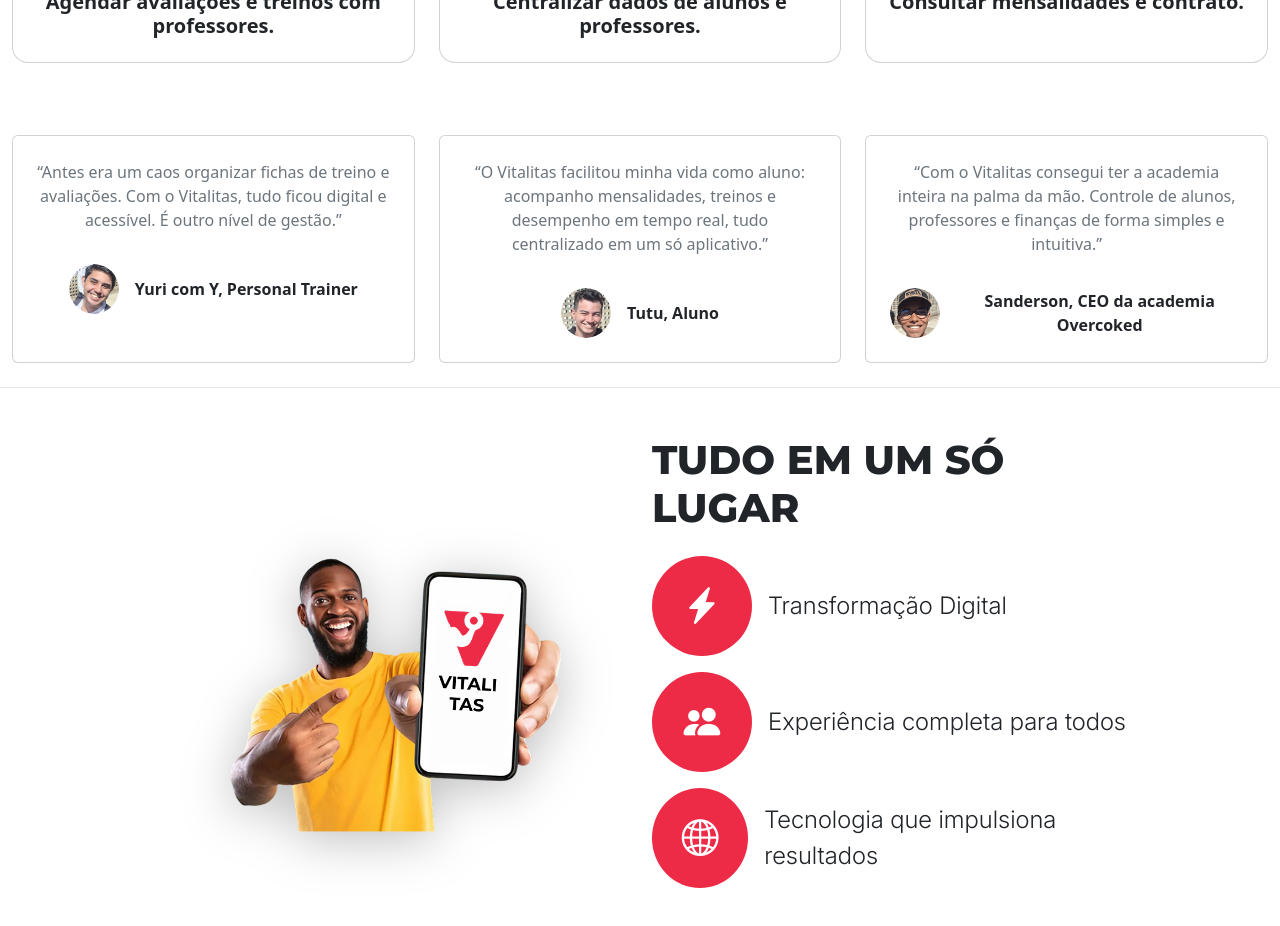
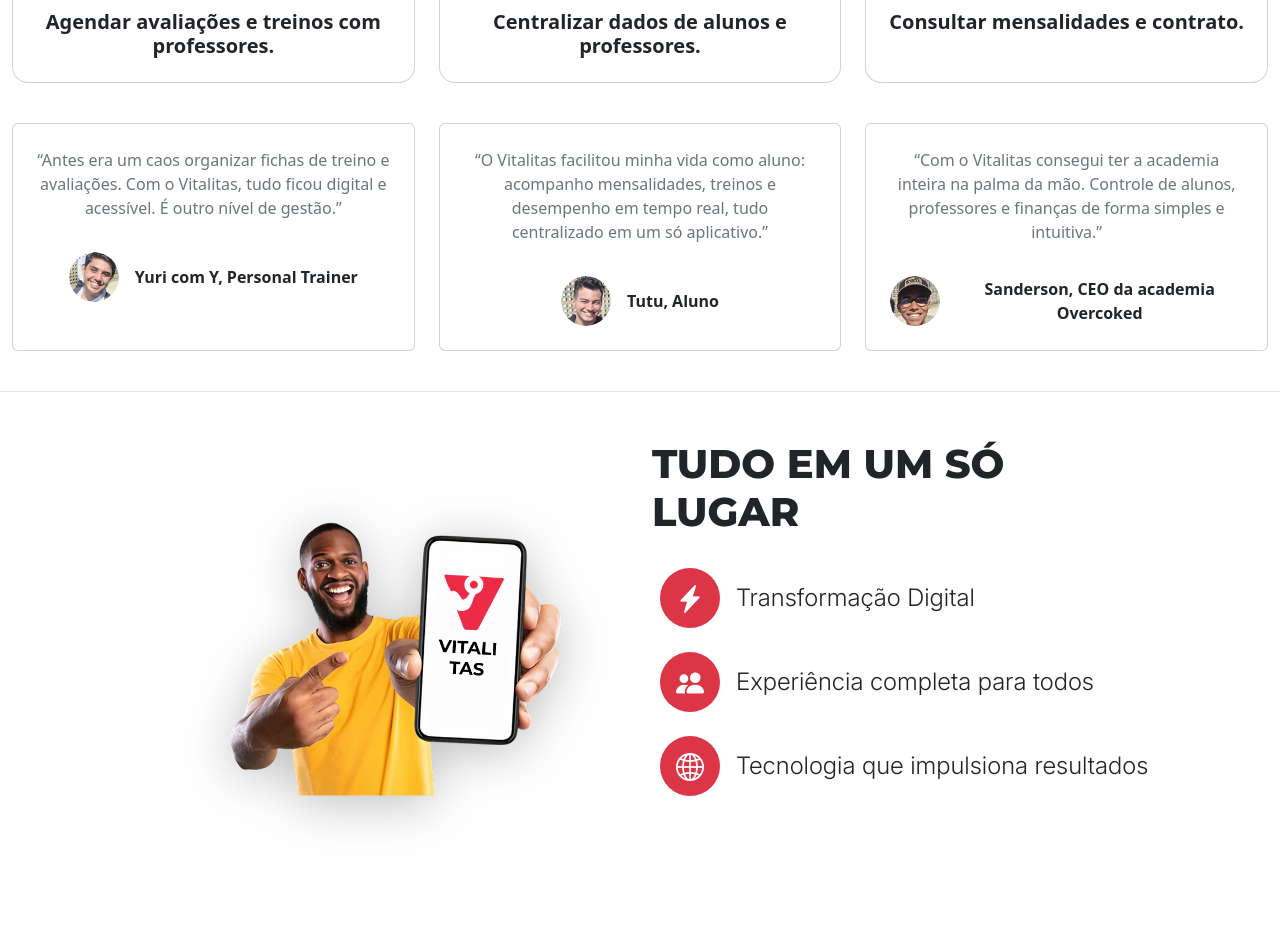
Before and after one commit to VitalitasPJT/vitalitas-frontend-app, a React (Vite) app: page / in a window 1280 px wide. Shown: the part 1080-2006 px from the top of the page. Built offline with nearby package versions, Linux system fonts and the light colour scheme.

Commit message:
ícones do texto+itens no final da tela dimensionam corretamentes

```diff
--- a/src/pages/LandingPage.tsx
+++ b/src/pages/LandingPage.tsx
@@ -50,7 +50,6 @@
       <NavbarLandingPage />
 
       {/* HERO SECTION */}
-      {/*oi */}
       <section className="hero-section d-flex align-items-center justify-content-between container-fluid position-relative">
         <div className="row">
           <div className="col-lg-6 col-md-8 col-12 hero-text d-flex flex-column">
@@ -81,12 +80,12 @@
 
       {/* SEÇÃO DE SERVIÇOS + DEPOIMENTOS */}
       <section id="servicos" className="services-section container-fluid shadow-section">
-        <div className="row text-center mb-5">
+        <div className="row text-center my-3">
           {servicos.map((card, i) => (
             <div key={i} className="col-md-4 col-sm-12 mb-4">
               <div className="card service-card h-100"
                 style={{ borderRadius: '16px' }}>
-                <img src={card.img} alt={card.title} className="card-img-top" />
+                <img src={card.img} alt={card.title} className="card-img-top img-fluid mb-1"/>
                 <div className="card-body">
                   <h5 className="fw-semibold">{card.title}</h5>
                 </div>
@@ -95,7 +94,7 @@
           ))}
         </div>
 
-        <div className="row text-center">
+        <div className="row text-center my-3">
           {depoimentos.map((person, i) => (
             <div key={i} className="col-md-4 col-sm-12 mb-4">
               <div className="card testimonial-card h-100 p-4">
@@ -125,31 +124,39 @@
           </div>
 
           {/* TEXTO + ITENS */}
-          <div className="col-lg-5 col-md-6 col-12">
-            <h2 className="font-title fs-1 mb-4">TUDO EM UM SÓ LUGAR</h2>
+        <div className="col-lg-5 col-md-6 col-12">
+          <h2 className="font-title fs-1 mb-4">TUDO EM UM SÓ LUGAR</h2>
 
-            <div className="d-flex align-items-center mb-3">
-              <div className="promo-icon">
-                <i className="bi bi-lightning-charge-fill"></i>
-              </div>
-              <p className="mb-0 font-text fs-4 ms-3">Transformação Digital</p>
+          <div className="d-flex align-items-center my-2">
+            <div
+              className="d-flex justify-content-center align-items-center rounded-circle bg-danger text-white m-2"
+              style={{ width: '60px', height: '60px', flexShrink: 0 }}
+            >
+              <i className="bi bi-lightning-charge-fill fs-3"></i>
             </div>
+            <p className="mb-0 font-text fs-4 ms-2">Transformação Digital</p>
+          </div>
 
-            <div className="d-flex align-items-center mb-3">
-              <div className="promo-icon">
-                <i className="bi bi-people-fill"></i>
-              </div>
-              <p className="mb-0 font-text fs-4 ms-3">Experiência completa para todos</p>
+          <div className="d-flex align-items-center my-2">
+            <div
+              className="d-flex justify-content-center align-items-center rounded-circle bg-danger text-white m-2"
+              style={{ width: '60px', height: '60px', flexShrink: 0 }}
+            >
+              <i className="bi bi-people-fill fs-3"></i>
             </div>
+            <p className="mb-0 font-text fs-4 ms-2">Experiência completa para todos</p>
+          </div>
 
-            <div className="d-flex align-items-center">
-              <div className="promo-icon">
-                <i className="bi bi-globe2"></i>
-              </div>
-              <p className="mb-0 font-text fs-4 ms-3">Tecnologia que impulsiona resultados</p>
+          <div className="d-flex align-items-center my-2">
+            <div
+              className="d-flex justify-content-center align-items-center rounded-circle bg-danger text-white m-2"
+              style={{ width: '60px', height: '60px', flexShrink: 0 }}
+            >
+              <i className="bi bi-globe2 fs-3"></i>
             </div>
-
+            <p className="mb-0 font-text fs-4 ms-2">Tecnologia que impulsiona resultados</p>
           </div>
+        </div>
         </div>
       </section>
     </div>
```
